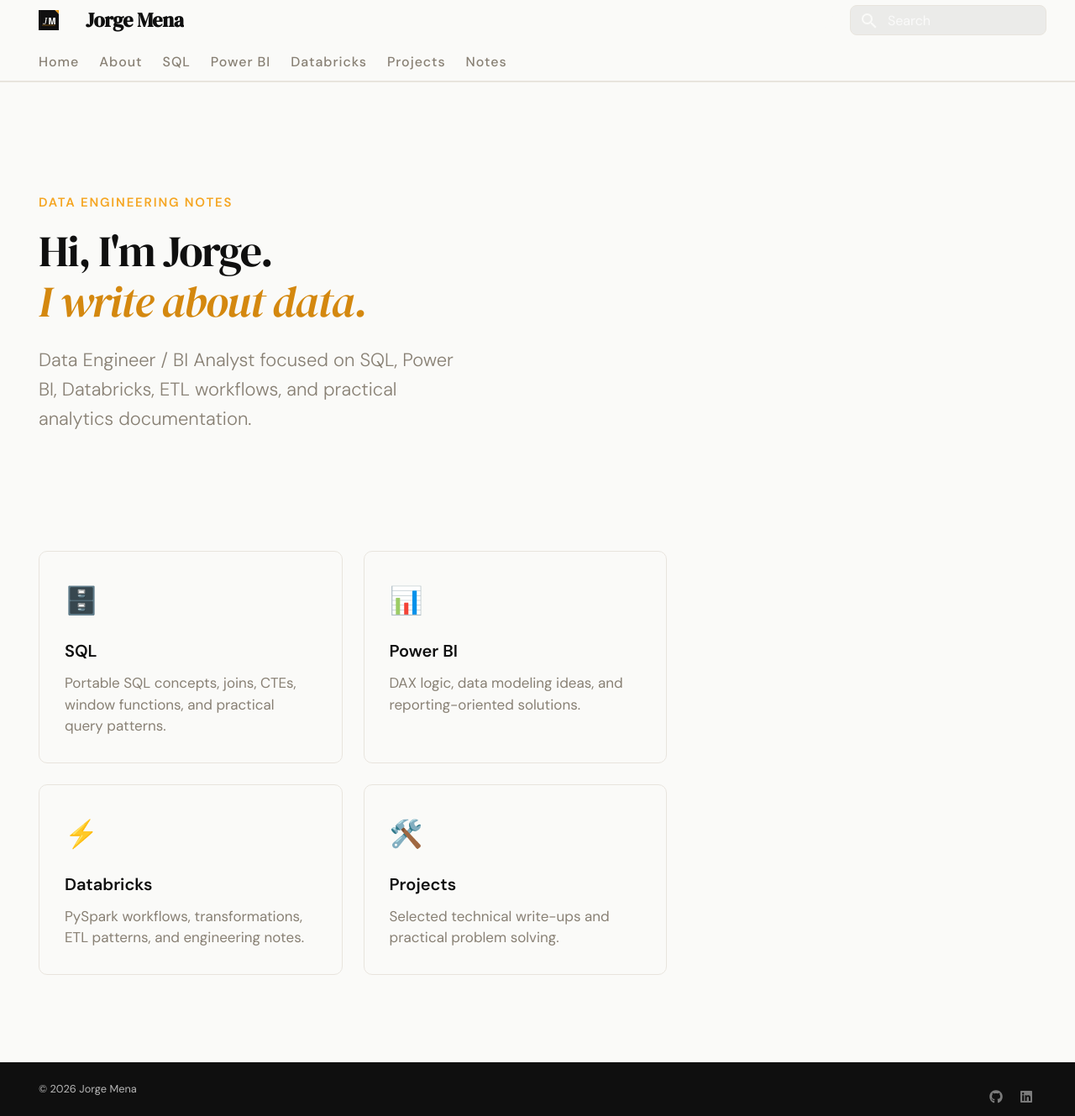
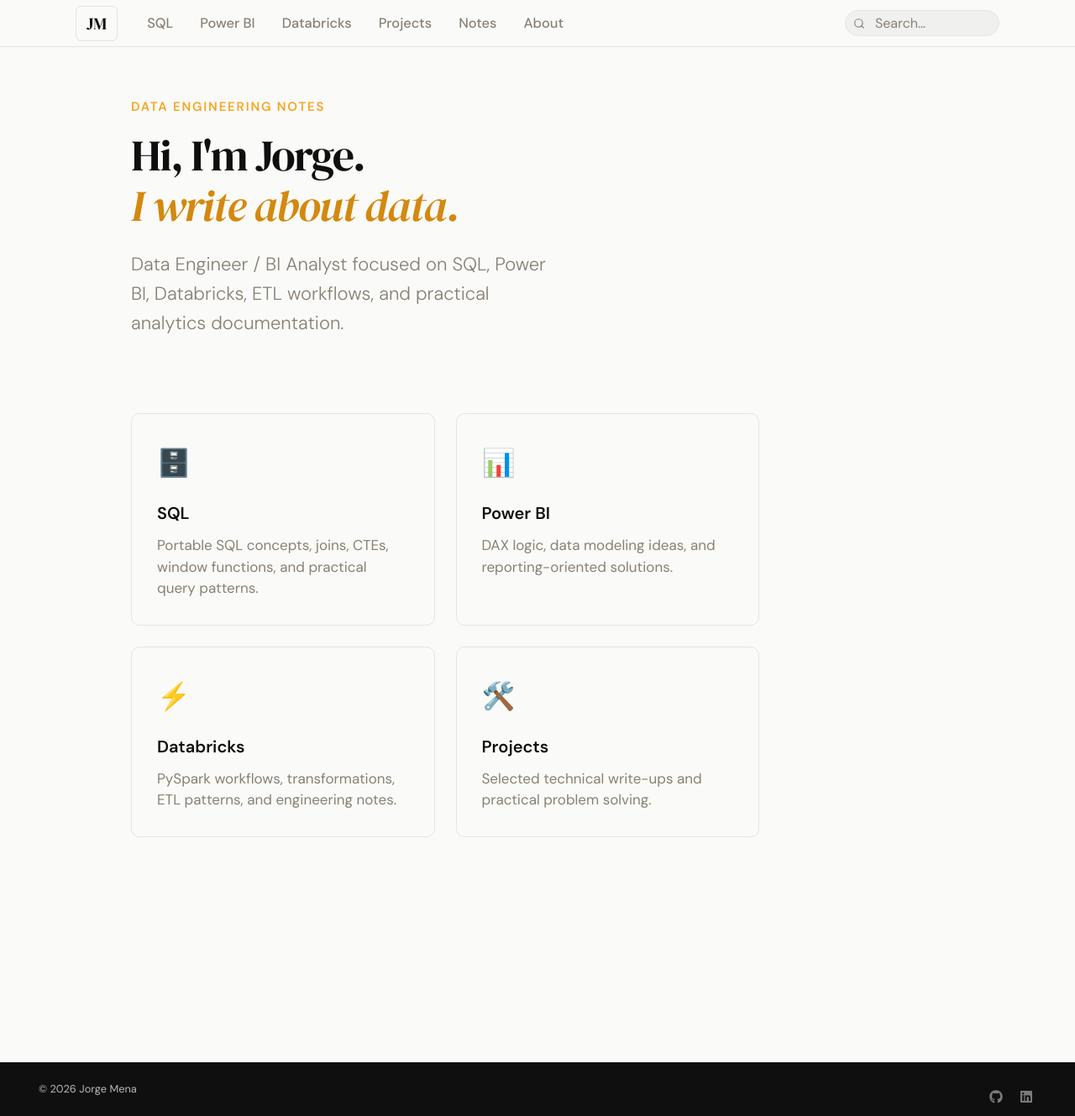
Before and after one commit to JorgeMena92/dataworld, an MkDocs documentation site: the page built from docs/index.md, in a window 1280 px wide and 1329 px high. Shown: the whole window at 84% size. Built offline with MkDocs 1.6.1 and Material for MkDocs 9.7.7, drawn with Linux system fonts in a browser that asks for light colours.

Commit message:
default header fixed

```diff
--- a/docs/stylesheets/extra.css
+++ b/docs/stylesheets/extra.css
@@ -8,24 +8,22 @@
 
 /* ─── Brand Color Tokens ────────────────────────────────── */
 :root {
-  /* Core palette — dark ink + warm amber */
   --brand-ink:        #0f0f0f;
   --brand-ink-soft:   #2a2a2a;
-  --brand-surface:    #fafaf8;       /* warm off-white, not clinical */
+  --brand-surface:    #fafaf8;
   --brand-amber:      #f5a623;
   --brand-amber-dark: #d4880f;
   --brand-amber-glow: rgba(245, 166, 35, 0.12);
   --brand-border:     #e8e4dd;
   --brand-muted:      #888074;
+  --nav-width:        1100px;   /* single token controls both nav + content width */
 
-  /* Overrides for Material tokens (light mode) */
   --md-primary-fg-color:        var(--brand-ink);
   --md-primary-bg-color:        var(--brand-surface);
   --md-accent-fg-color:         var(--brand-amber);
   --md-accent-fg-color--light:  var(--brand-amber-glow);
   --md-typeset-a-color:         var(--brand-amber-dark);
 
-  /* Typography scale */
   --md-text-font:    "DM Sans", sans-serif;
   --md-code-font:    "JetBrains Mono", monospace;
 }
@@ -53,52 +51,119 @@ body {
   -webkit-font-smoothing: antialiased;
 }
 
-/* ─── Header / Nav Bar ──────────────────────────────────── */
-.md-header {
+/* ─── Hide MkDocs default header and tabs ───────────────── */
+.md-header,
+.md-tabs {
+  display: none;
+}
+
+/* ─── Custom nav ────────────────────────────────────────── */
+.custom-nav {
+  display: flex;
+  align-items: center;
+  height: 56px;
   background-color: var(--brand-surface);
   border-bottom: 1px solid var(--brand-border);
-  box-shadow: none;                         /* kill the generic shadow */
-  backdrop-filter: blur(12px);
+  position: sticky;
+  top: 0;
+  z-index: 100;
+  padding: 0 2.5rem;
 }
 
-[data-md-color-scheme="slate"] .md-header {
-  background-color: rgba(20, 18, 16, 0.92);
+/* Inner wrapper — same max-width as content */
+.custom-nav__inner {
+  display: flex;
+  align-items: center;
+  width: 100%;
+  max-width: var(--nav-width);
+  margin: 0 auto;
+  gap: 1rem;
 }
 
-.md-header__title {
+.custom-nav__logo {
   font-family: "DM Serif Display", serif;
-  font-size: 1.2rem;
-  letter-spacing: -0.01em;
-  color: var(--brand-ink);
+  font-size: 1rem;
+  font-weight: 400;
+  color: var(--brand-ink) !important;
+  border: 1px solid var(--brand-border);
+  border-bottom: 1px solid var(--brand-border) !important;
+  border-radius: 6px;
+  padding: 0.3em 0.6em;
+  text-decoration: none !important;
+  flex-shrink: 0;
 }
 
-/* Tabs (top-level nav) */
-.md-tabs {
-  background-color: var(--brand-surface);
-  border-bottom: 1px solid var(--brand-border);
+.custom-nav__links {
+  display: flex;
+  align-items: center;
+  gap: 0.1rem;
+  flex: 1;
 }
 
-[data-md-color-scheme="slate"] .md-tabs {
-  background-color: #1a1714;
+.custom-nav__links a {
+  font-family: "DM Sans", sans-serif;
+  font-size: 0.82rem;
+  font-weight: 500;
+  color: var(--brand-muted) !important;
+  text-decoration: none !important;
+  border-bottom: none !important;
+  padding: 0.4em 0.75rem;
+  border-radius: 6px;
+  transition: color 0.2s ease, background 0.2s ease;
+  white-space: nowrap;
 }
 
-.md-tabs__link {
-  font-size: 0.8rem;
-  font-weight: 500;
-  letter-spacing: 0.06em;
-  text-transform: none;
-  color: var(--brand-muted) !important;
-  opacity: 1 !important;
-  transition: color 0.2s ease;
+.custom-nav__links a:hover {
+  color: var(--brand-ink) !important;
+  background: var(--brand-amber-glow);
 }
 
-.md-tabs__link:hover,
-.md-tabs__link--active {
-  color: var(--brand-amber-dark) !important;
+/* Search bar on the right */
+.custom-nav__search {
+  display: flex;
+  align-items: center;
+  gap: 0.5rem;
+  background: rgba(0,0,0,0.04);
+  border: 1px solid var(--brand-border);
+  border-radius: 999px;
+  padding: 0.3em 0.9em;
+  flex-shrink: 0;
 }
 
-.md-tabs__link--active {
-  border-bottom: 2px solid var(--brand-amber);
+.custom-nav__search input {
+  border: none;
+  background: transparent;
+  outline: none;
+  font-family: "DM Sans", sans-serif;
+  font-size: 0.8rem;
+  color: var(--brand-ink);
+  width: 140px;
+}
+
+.custom-nav__search input::placeholder {
+  color: var(--brand-muted);
+}
+
+.custom-nav__search svg {
+  width: 14px;
+  height: 14px;
+  stroke: var(--brand-muted);
+  flex-shrink: 0;
+}
+
+[data-md-color-scheme="slate"] .custom-nav__search {
+  background: rgba(255,255,255,0.05);
+}
+
+/* ─── Center main content to match nav width ────────────── */
+.md-main__inner {
+  max-width: var(--nav-width);
+  margin: 0 auto;
+  padding: 0 2.5rem;
+}
+
+.md-content {
+  max-width: 780px;
 }
 
 /* ─── Sidebar ───────────────────────────────────────────── */
@@ -144,18 +209,13 @@ body {
   border-left: 2px solid var(--brand-amber);
 }
 
-/* ─── Content Area ──────────────────────────────────────── */
-.md-content {
-  max-width: 780px;              /* readable line length */
-}
-
+/* ─── Typography ────────────────────────────────────────── */
 .md-typeset {
   font-size: 1rem;
   line-height: 1.75;
   color: var(--brand-ink);
 }
 
-/* H1 — use the display serif for impact */
 .md-typeset h1 {
   font-family: "DM Serif Display", serif;
   font-size: 2.6rem;
@@ -164,10 +224,9 @@ body {
   line-height: 1.15;
   color: var(--brand-ink);
   margin-bottom: 0.25em;
-  border-bottom: none;           /* remove Material's default underline */
+  border-bottom: none;
 }
 
-/* H2 — section anchors */
 .md-typeset h2 {
   font-family: "DM Sans", sans-serif;
   font-size: 1.4rem;
@@ -179,14 +238,12 @@ body {
   border-bottom: 1px solid var(--brand-border);
 }
 
-/* H3 */
 .md-typeset h3 {
   font-size: 1.1rem;
   font-weight: 600;
   color: var(--brand-ink-soft);
 }
 
-/* Lead paragraph — first <p> after h1 gets larger text */
 .md-typeset > p:first-of-type {
   font-size: 1.15rem;
   color: var(--brand-muted);
@@ -194,7 +251,6 @@ body {
   font-weight: 300;
 }
 
-/* Links */
 .md-typeset a {
   color: var(--brand-amber-dark);
   text-decoration: none;
@@ -233,7 +289,6 @@ body {
   line-height: 1.7;
 }
 
-/* Copy button */
 .md-clipboard {
   color: var(--brand-muted);
   transition: color 0.2s;
@@ -242,7 +297,7 @@ body {
   color: var(--brand-amber);
 }
 
-/* ─── Admonitions (tip, note, warning…) ─────────────────── */
+/* ─── Admonitions ───────────────────────────────────────── */
 .md-typeset .admonition,
 .md-typeset details {
   border-radius: 8px;
@@ -301,17 +356,6 @@ body {
   fill: var(--brand-amber);
 }
 
-/* ─── Search ────────────────────────────────────────────── */
-.md-search__form {
-  border-radius: 8px;
-  background: rgba(0,0,0,0.06);
-  border: 1px solid var(--brand-border);
-}
-
-[data-md-color-scheme="slate"] .md-search__form {
-  background: rgba(255,255,255,0.06);
-}
-
 /* ─── Tags ──────────────────────────────────────────────── */
 .md-tag {
   background: var(--brand-amber-glow);
@@ -325,9 +369,9 @@ body {
   padding: 0.15em 0.7em;
 }
 
-/* ─── Hero section (used on index.md) ──────────────────── */
+/* ─── Hero section ──────────────────────────────────────── */
 .hero {
-  padding: 4rem 0 3rem;
+  padding: 1.5rem 0 1.5rem;
   text-align: left;
 }
 
@@ -365,12 +409,12 @@ body {
   margin-bottom: 2rem;
 }
 
-/* Card grid for section overview pages */
+/* ─── Card Grid ─────────────────────────────────────────── */
 .card-grid {
   display: grid;
   grid-template-columns: repeat(auto-fill, minmax(240px, 1fr));
   gap: 1.25rem;
-  margin: 2rem 0 4rem;  /* ← bump bottom from 3rem to 4rem */
+  margin: 1rem 0 4rem;
 }
 
 .card {
@@ -379,11 +423,9 @@ body {
   border-radius: 10px;
   padding: 1.5rem;
   text-decoration: none !important;
-  /* ← remove the border-bottom: none !important line */
   transition: box-shadow 0.2s ease, transform 0.2s ease, border-color 0.2s ease;
 }
 
-/* Cancel the MkDocs link underline without killing the border */
 .card,
 .card:hover,
 .card:focus {
@@ -420,9 +462,10 @@ body {
   line-height: 1.5;
 }
 
-/* ─── Subtle page-load fade-in ──────────────────────────── */
+/* ─── Page load fade-in ─────────────────────────────────── */
 .md-content__inner {
   animation: fadeUp 0.35s ease both;
+  padding-top: 1rem;
   padding-bottom: 4rem;
 }
 
--- a/mkdocs.yml
+++ b/mkdocs.yml
@@ -9,7 +9,7 @@ copyright: "© 2026 Jorge Mena"
 # ─────────────────────────────────────────
 theme:
   name: material
-  # custom_dir: overrides         # uncomment only if you create an overrides/ folder
+  custom_dir: overrides         # uncomment only if you create an overrides/ folder
 
   font:
     text: DM Sans                 # clean, modern, not generic
--- /dev/null
+++ b/overrides/main.html
@@ -0,0 +1,27 @@
+{% extends "base.html" %}
+
+{% block header %}
+
+
+<nav class="custom-nav">
+  <div class="custom-nav__inner">
+    <a href="/" class="custom-nav__logo">JM</a>
+    <div class="custom-nav__links">
+      <a href="/sql/">SQL</a>
+      <a href="/powerbi/">Power BI</a>
+      <a href="/databricks/">Databricks</a>
+      <a href="/projects/">Projects</a>
+      <a href="/notes/">Notes</a>
+      <a href="/about/">About</a>
+    </div>
+    <div class="custom-nav__search">
+      <svg viewBox="0 0 24 24" fill="none" stroke-width="2" stroke-linecap="round" stroke-linejoin="round">
+        <circle cx="11" cy="11" r="8"/><line x1="21" y1="21" x2="16.65" y2="16.65"/>
+      </svg>
+      <input type="text" placeholder="Search…" />
+    </div>
+  </div>
+</nav>
+
+
+{% endblock %}
```
